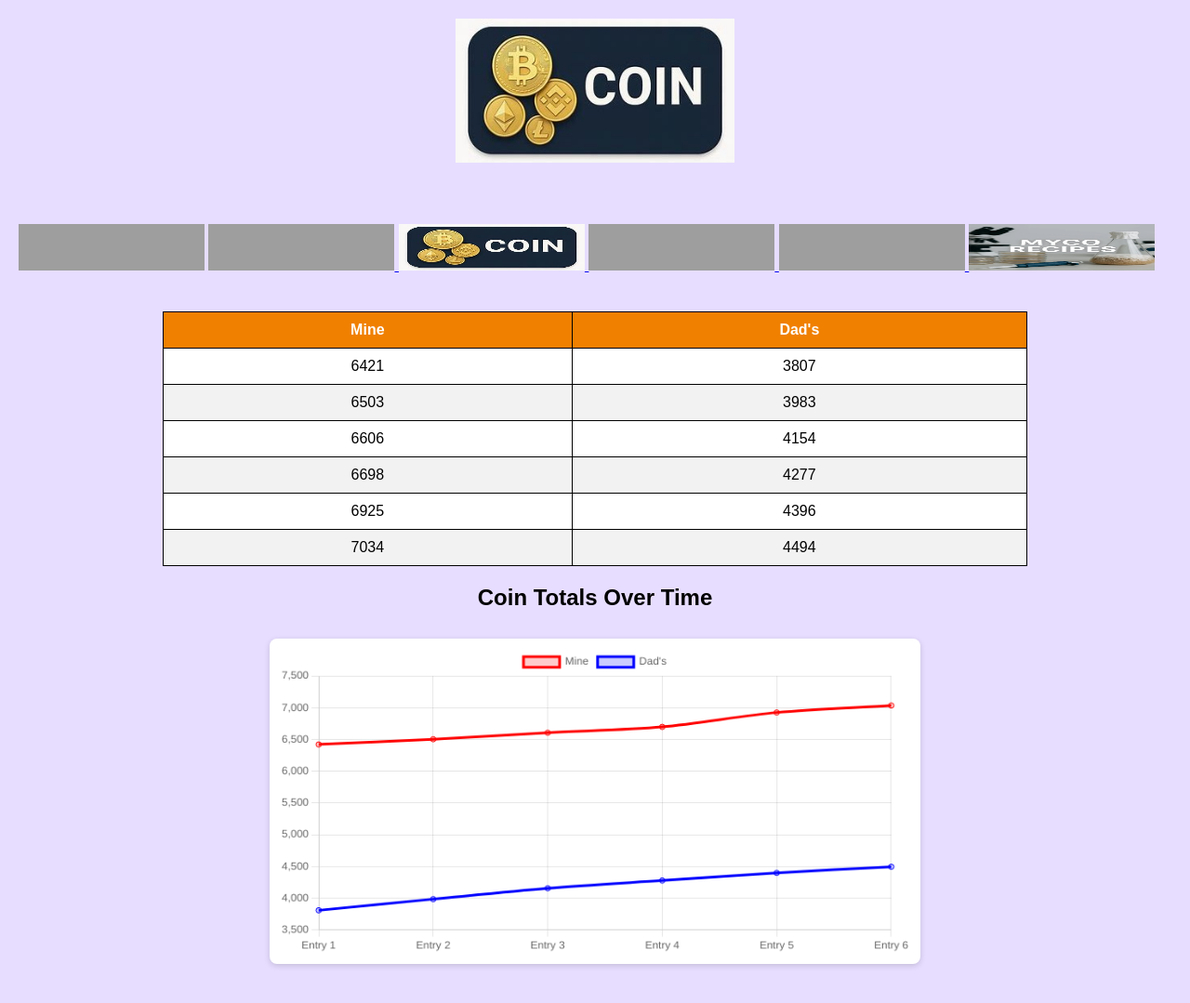
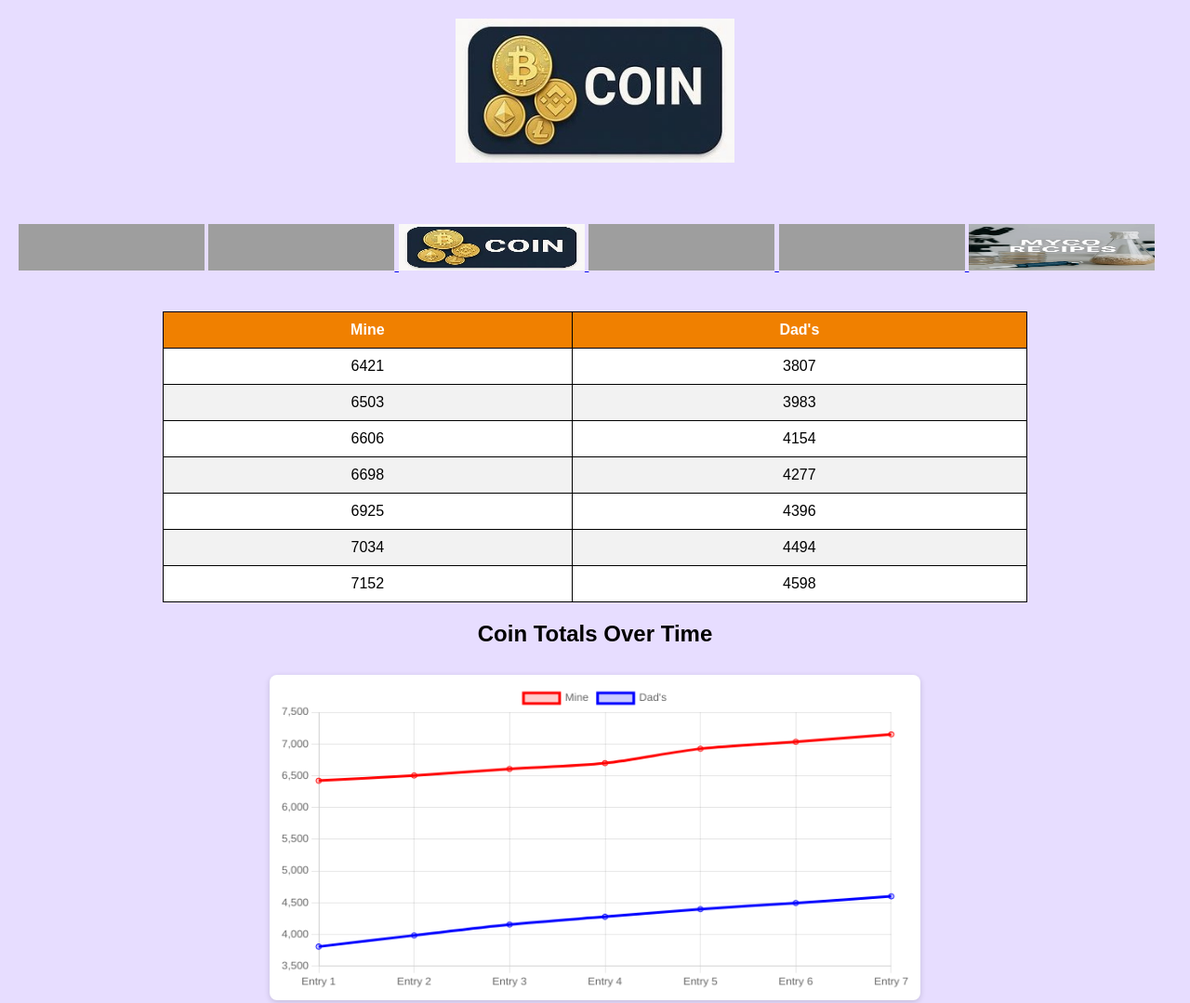
Before and after one commit to mycologybro/mycologybro, a website: page coin.html in a window 1280 px wide. Shown: the whole page at 93% size. Drawn offline with nearby package versions, Linux system fonts and the light colour scheme; grey boxes are pictures that could not be loaded.

Commit message:
Update coin.html

```diff
--- a/coin.html
+++ b/coin.html
@@ -85,6 +85,7 @@
       <tr><td>6698</td><td>4277</td></tr>
       <tr><td>6925</td><td>4396</td></tr>
       <tr><td>7034</td><td>4494</td></tr>
+      <tr><td>7152</td><td>4598</td></tr>
     </tbody>
   </table>
 
```
